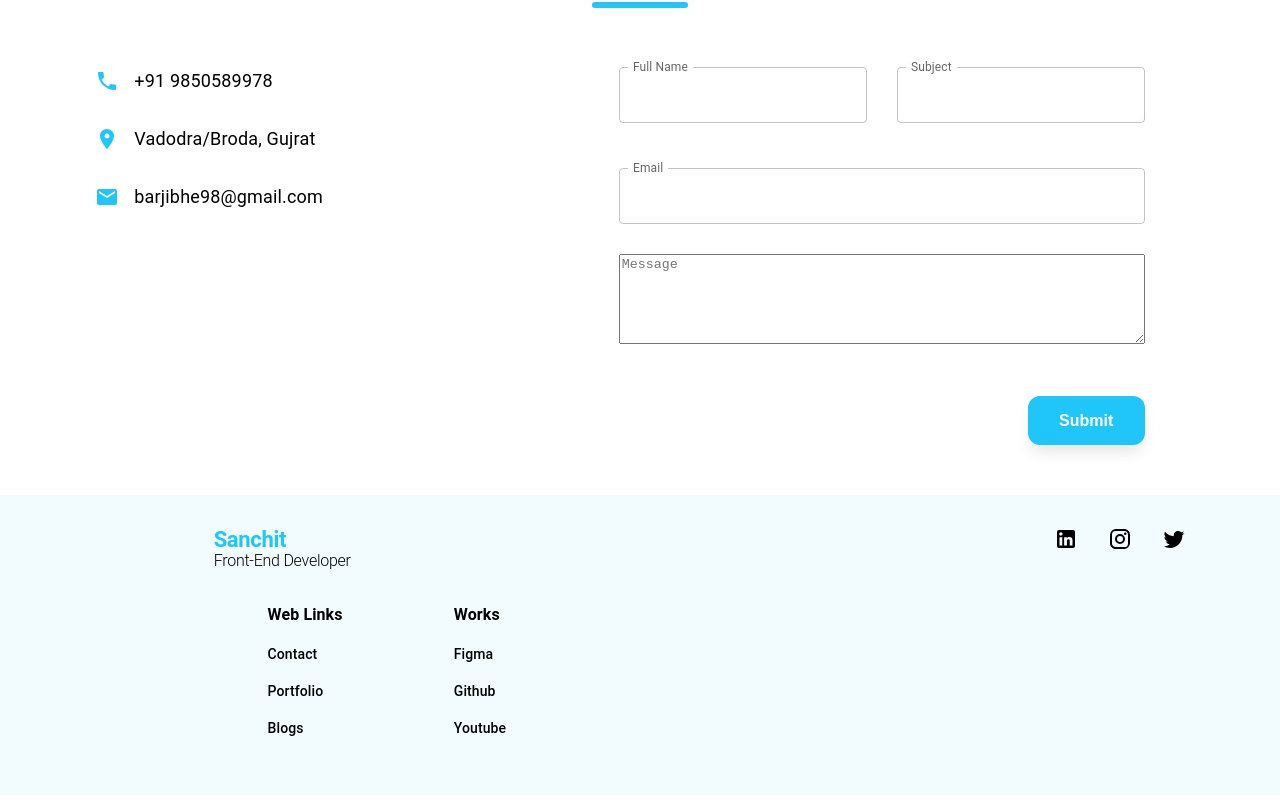
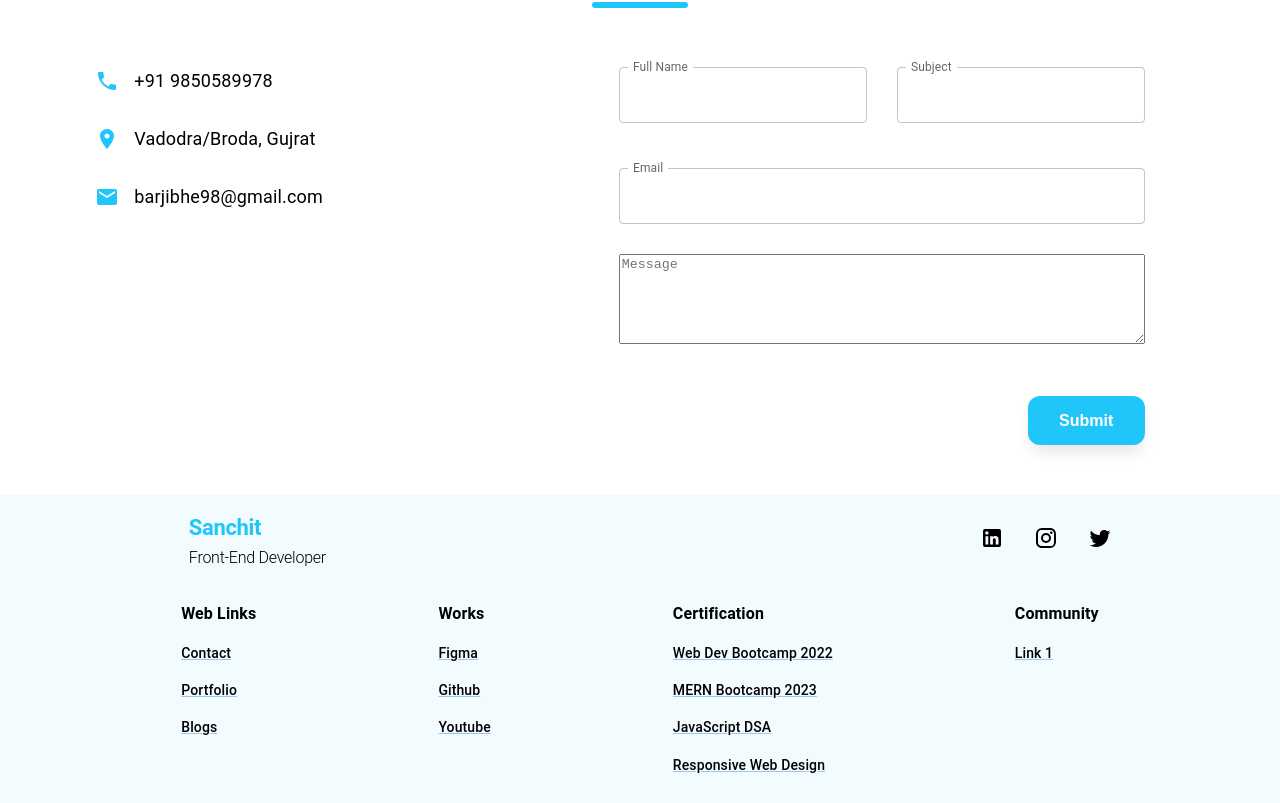
Before and after one commit to Sanchitbarjibhe/Portfolio, a Next.js app: page / in a window 1280 px wide. Shown: the part 3293-4096 px from the top of the page. Built offline with nearby package versions, Linux system fonts and the light colour scheme.

Commit message:
Footer links

```diff
--- /dev/null
+++ b/Common/Elements/FooterLinksLayout.tsx
@@ -0,0 +1,22 @@
+import React, { ReactNode } from 'react';
+import { Box, Grid, Link, Typography } from '@mui/material';
+
+interface FooterLinkProps {
+    linksTitle: string;
+    href: string;
+}
+
+const FooterLinksLayout: React.FC<FooterLinkProps> = ({ linksTitle, href, }) => {
+    return (
+        <Link
+            variant="h6"
+            href={href}
+            target="_blank" rel="noopener noreferrer"
+            sx={{ flexGrow: 1, cursor: 'pointer', color: 'black', fontSize: '14px' }}
+        >
+            {linksTitle}
+        </Link>
+    );
+};
+
+export default FooterLinksLayout;
--- a/Common/UI/Footer.tsx
+++ b/Common/UI/Footer.tsx
@@ -1,106 +1,163 @@
-import { Typography, Box, Grid, Link, Paper } from '@mui/material'
+import { Link, Box, Grid, Typography } from '@mui/material'
 import React from 'react'
 import LinkedInIcon from '@mui/icons-material/LinkedIn';
 import TwitterIcon from '@mui/icons-material/Twitter';
 import InstagramIcon from '@mui/icons-material/Instagram';
+import { FooterLinks } from '@/src/constants';
+import FooterLinksLayout from '../Elements/FooterLinksLayout';
 
 export default function footer() {
   return (
     <Box sx={{
       background: '#F2FCFF',
-      height: '300px', width: '100%',
+      height: '100%', width: '100%',
     }}>
       <Grid container sx={{
         display: 'flex',
         flexWrap: 'wrap',
         flexDirection: 'column',
         justifyContent: 'space-between',
-        mt: '1%',
-        mb: '1%',
+        mt: '0.5%',
+        mb: '0.5%',
         paddingRight: '1.5%',
         paddingLeft: '1.5%',
       }}>
-        <Grid item sx={{ display: 'flex', flexDirection: 'row', justifyContent: 'space-between', mr: '6%', ml: '6%', paddingBottom: '1.5%', paddingTop: '1.5%' }}>
+        <Grid item sx={{ display: 'flex', flexDirection: 'row', justifyContent: 'space-between', mr: '12%', ml: '4%', paddingBottom: '0.5%', paddingTop: '0.5%' }}>
           <Box>
             <Typography
               variant="h1"
               component="div"
-              sx={{ display: 'flex', flexGrow: 1, mx: { lg: 15, md: 15, sm: 1 }, color: '#20C5FA', fontWeight: 600, fontSize: '22px', }}
+              sx={{ display: 'flex', m: '2%', flexGrow: 1, mx: { lg: 15, md: 15, sm: 1 }, color: '#20C5FA', fontWeight: 600, fontSize: '22px', }}
             >
               Sanchit
             </Typography>
             <Typography
               variant="h1"
               component="div"
-              sx={{ display: 'flex', flexGrow: 1, mx: { lg: 15, md: 15, sm: 1 }, color: 'black', fontSize: '16px' }}
+              sx={{ display: 'flex', m: '2%', flexGrow: 1, mx: { lg: 15, md: 15, sm: 1 }, color: 'black', fontSize: '16px' }}
             >
               Front-End Developer
             </Typography>
           </Box>
 
-          <Box sx={{ display: 'flex', justifyContent: 'space-evenly', gap: '30px' }}>
+          <Box sx={{ display: 'flex', justifyContent: 'space-evenly', gap: '30px', alignItems: 'center' }}>
             <a href="https://www.linkedin.com/in/sanchit-barjibhe-600aba1a7/"><LinkedInIcon sx={{ fontSize: '24px', cursor: 'pointer', color: 'black' }} /></a>
             <a href="https://www.instagram.com/astubborne/"><InstagramIcon sx={{ fontSize: '24px', cursor: 'pointer', color: 'black' }} /></a>
             <a href="https://twitter.com/astubborne"><TwitterIcon sx={{ fontSize: '24px', cursor: 'pointer', color: 'black' }} /></a>
           </Box>
         </Grid>
-        <Grid item sx={{ display: 'flex', mt: '1%', justifyContent: 'center', width: '100%', alignContent: 'space-evenly' }}>
-          <Box sx={{ display: 'flex', height: '95%', width: '60%', flexDirection: 'row', justifyContent: 'flex-start' }}>
+        <Grid item sx={{ display: 'flex', justifyContent: { lg: 'space-evenly', md: 'space-evenly', sm: 'space-evenly', xs: 'flex-start' }, alignContent: 'space-evenly', flexWrap: 'wrap', width: { xs: '100%', lg: 'none' } }}>
+
+          {FooterLinks.map((group, idx) => (
+            <Box sx={{ display: 'flex', height: '95%', flexDirection: { lg: 'row', xs: 'column' }, p: 2.5 }} key={idx}>
+              <Grid item sx={{ display: 'flex', flexDirection: 'column', gap: '15px' }}>
+                <Typography
+                  variant="h6"
+                  sx={{ flexGrow: 1, color: 'black', fontWeight: 'bold', fontSize: '16px' }}
+                >
+                  {group.header}
+                </Typography>
+                {group.links.map((link, linkIndex) => (
+                  <FooterLinksLayout
+                    key={linkIndex}
+                    linksTitle={link.subtitle}
+                    href={link.href}
+                  />
+                ))}
+              </Grid>
+            </Box>
+          ))}
+
+
+
+
+
+
+          {/* {FooterLinks.map((item: any, idx: number) =>
+            <FooterLinksLayout key={idx} subTitle={item.header} linksTitle={item.subTitle} href={item.href} />
+          )} */}
+
+          {/* <Box sx={{ display: 'flex', height: '95%', width: '60%', flexDirection: 'row', justifyContent: 'flex-start' }}>
 
 
             <Grid item lg={3} xs={12} sm={12} sx={{ display: 'flex', flexDirection: 'column', gap: '15px' }}>
+
+              {FooterLinks.map((item: any, idx: number) =>
+                <Typography
+                  variant="h6"
+                  sx={{ flexGrow: 1, color: 'black', fontWeight: 'bold', fontSize: '16px' }}
+                >
+                  {item.subtitle}
+                </Typography>
+              )}
+
+
+
+
+
               <Typography
                 variant="h6"
                 sx={{ flexGrow: 1, color: 'black', fontWeight: 'bold', fontSize: '16px' }}
               >
                 Web Links
               </Typography>
-              <Typography
+              <Link
                 variant="h6"
-                sx={{ flexGrow: 1, color: 'black', fontSize: '14px' }}
+                href="https://en.wikipedia.org/wiki/George_Taylor_(photographer)"
+                target="_blank" rel="noopener noreferrer"
+                sx={{ flexGrow: 1, cursor: 'pointer', color: 'black', fontSize: '14px' }}
               >
                 Contact
-              </Typography>
-              <Typography
+              </Link>
+              <Link
                 variant="h6"
-                sx={{ flexGrow: 1, color: 'black', fontSize: '14px' }}
+                target="_blank" rel="noopener noreferrer"
+                sx={{ flexGrow: 1, cursor: 'pointer', color: 'black', fontSize: '14px' }}
               >
                 Portfolio
-              </Typography>
-              <Typography
+              </Link>
+              <Link
                 variant="h6"
-                sx={{ flexGrow: 1, color: 'black', fontSize: '14px' }}
+                href="https://medium.com/@barjibhe99"
+                target="_blank" rel="noopener noreferrer"
+                sx={{ flexGrow: 1, cursor: 'pointer', color: 'black', fontSize: '14px' }}
               >
                 Blogs
-              </Typography>
+              </Link>
             </Grid>
             <Grid item lg={3} xs={12} sm={12} sx={{ display: 'flex', flexDirection: 'column', gap: '15px' }}>
               <Typography
                 variant="h6"
-                sx={{ flexGrow: 1, color: 'black', fontWeight: 'bold', fontSize: '16px' }}
+                sx={{ flexGrow: 1, cursor: 'pointer', color: 'black', fontWeight: 'bold', fontSize: '16px' }}
               >
                 Works
               </Typography>
-              <Typography
+              <Link
+                href="https://www.figma.com/files/recents-and-sharing/recently-viewed?fuid=1082011251689625079"
                 variant="h6"
-                sx={{ flexGrow: 1, color: 'black', fontSize: '14px' }}
+                target="_blank" rel="noopener noreferrer"
+                sx={{ flexGrow: 1, cursor: 'pointer', color: 'black', fontSize: '14px' }}
               >
                 Figma
-              </Typography>
-              <Typography
+              </Link>
+              <Link
                 variant="h6"
-                sx={{ flexGrow: 1, color: 'black', fontSize: '14px' }}
+                target="_blank" rel="noopener noreferrer"
+                href="https://github.com/Sanchitbarjibhe"
+                sx={{ flexGrow: 1, cursor: 'pointer', color: 'black', fontSize: '14px' }}
               >
                 Github
-              </Typography>
-              <Typography
+              </Link>
+              <Link
                 variant="h6"
-                sx={{ flexGrow: 1, color: 'black', fontSize: '14px' }}
+                target="_blank" rel="noopener noreferrer"
+                href="https://www.youtube.com/@CodeVista/featured"
+                sx={{ flexGrow: 1, cursor: 'pointer', color: 'black', fontSize: '14px' }}
               >
                 Youtube
-              </Typography>
+              </Link>
             </Grid>
-          </Box>
+          </Box> */}
         </Grid>
       </Grid >
     </Box >
--- a/pages/Contact.tsx
+++ b/pages/Contact.tsx
@@ -7,6 +7,7 @@ import React, { useState } from 'react'
 import styled from 'styled-components';
 import SubHeader from '@/Common/Elements/SubHeader';
 import { SubmitHandler, useForm } from "react-hook-form";
+// import CircularIntegration from '@/Common/Elements/CircularIntegration';
 
 export default function Contact() {
   const [contactData, setContactData] = useState({});
@@ -108,9 +109,7 @@ export default function Contact() {
               {errors.messagetext && <p role="alert" style={{ margin: '0px', paddingTop: '7px', color: "red" }}>{`${errors.messagetext.message}`}</p>}
             </Grid>
           </Box>
-          {/* <Box> */}
           <SubmitBtn disabled={loading} type="submit" onClick={handleSubmit(onSubmit)}>Submit</SubmitBtn>
-          {/* </Box> */}
         </Grid>
       </Box>
 
--- a/pages/skills.tsx
+++ b/pages/skills.tsx
@@ -1,7 +1,6 @@
 import { Box, Grid, Typography } from '@mui/material'
 import { SkillsCircle } from '@/src/constants';
 import CircularProgressBar from '@/Common/Elements/CircularProgressBar';
-import { FontAwesomeIcon } from '@fortawesome/react-fontawesome';
 import SubHeader from '@/Common/Elements/SubHeader';
 
 
--- a/src/constants.js
+++ b/src/constants.js
@@ -165,3 +165,38 @@ export const SkillsCircle = [
     icon: <FontAwesomeIcon icon={faNode} style={{ color: "#20C5FA", height: '50px' }} />
   },
 ]
+
+
+export const FooterLinks = [
+  {
+    header: 'Web Links',
+    links: [
+      { subtitle: 'Contact', href: 'https://www.example1.com' },
+      { subtitle: 'Portfolio', href: 'https://www.example2.com' },
+      { subtitle: 'Blogs', href: 'https://medium.com/@barjibhe99' },
+    ],
+  },
+  {
+    header: 'Works',
+    links: [
+      { subtitle: 'Figma', href: 'https://www.figma.com/files/recents-and-sharing/recently-viewed?fuid=1082011251689625079' },
+      { subtitle: 'Github', href: 'https://github.com/Sanchitbarjibhe' },
+      { subtitle: 'Youtube', href: 'https://www.youtube.com/channel/UCHQS8ubdsVbx41IeNRYP-Rg' },
+    ],
+  },
+  {
+    header: 'Certification',
+    links: [
+      { subtitle: 'Web Dev Bootcamp 2022 ', href: 'https://www.udemy.com/certificate/UC-194b2154-4b1d-4f54-99da-f39f2dd349b7/' },
+      { subtitle: 'MERN Bootcamp 2023 ', href: 'https://www.udemy.com/certificate/UC-e04625b0-df28-44e8-bb6e-26003562e77a/' },
+      { subtitle: 'JavaScript DSA', href: 'https://www.freecodecamp.org/certification/fccb5b649d7-82aa-47e7-a819-c5ee11c6317e/javascript-algorithms-and-data-structures' },
+      { subtitle: 'Responsive Web Design', href: 'https://www.freecodecamp.org/certification/fccb5b649d7-82aa-47e7-a819-c5ee11c6317e/responsive-web-design' },
+    ],
+  },
+  {
+    header: 'Community',
+    links: [
+      { subtitle: 'Link 1 ', href: 'https://www.example3.com' },
+    ],
+  },
+];
--- a/tsconfig.json
+++ b/tsconfig.json
@@ -46,7 +46,8 @@
     "**/*.tsx",
     ".next/types/**/*.ts",
     "src/pages/skills.tsx",
-    "api/visidata/route.ts"
+    "api/visidata/route.ts",
+    "Common/Elements/CircularIntegrationtjsx"
   ],
   "exclude": [
     "node_modules"
```
Also changed, not shown: package.json (+4 -3 lines), 1 other file (tests, documents, lock files or other folders).
